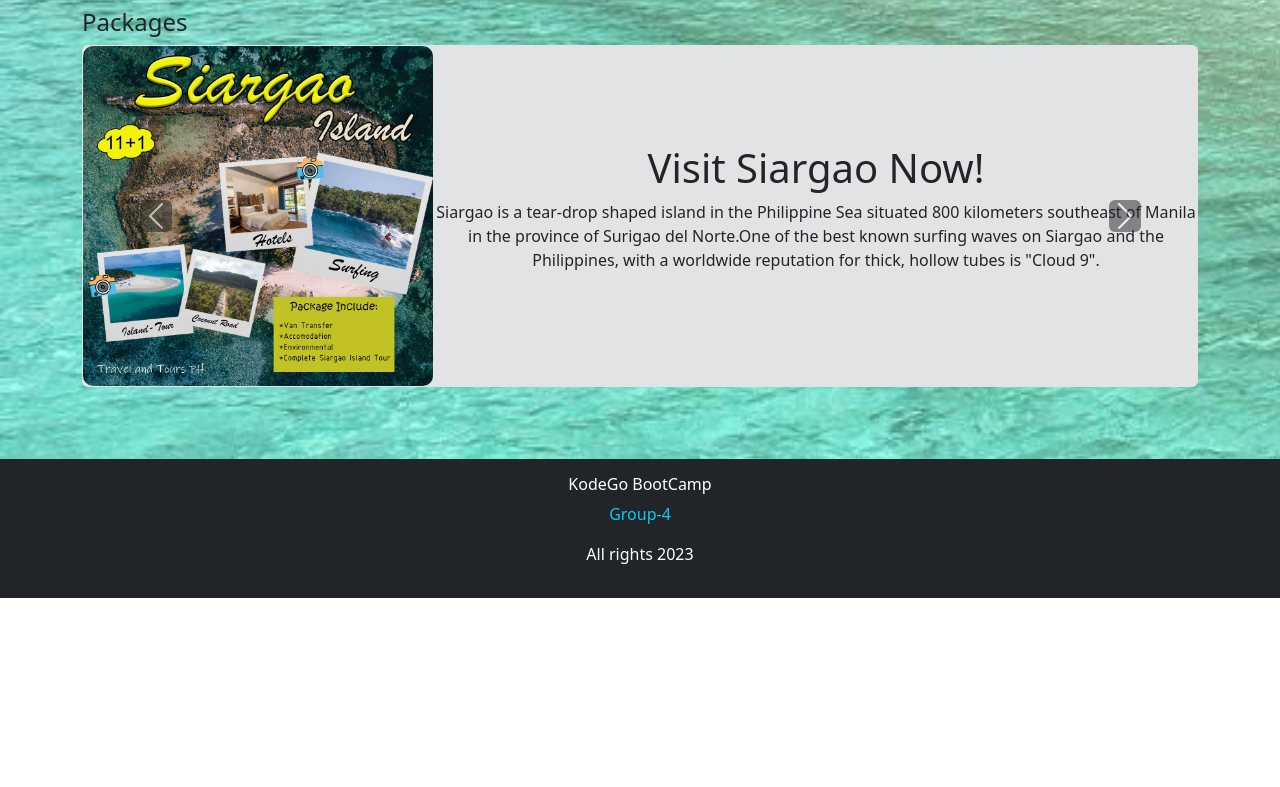
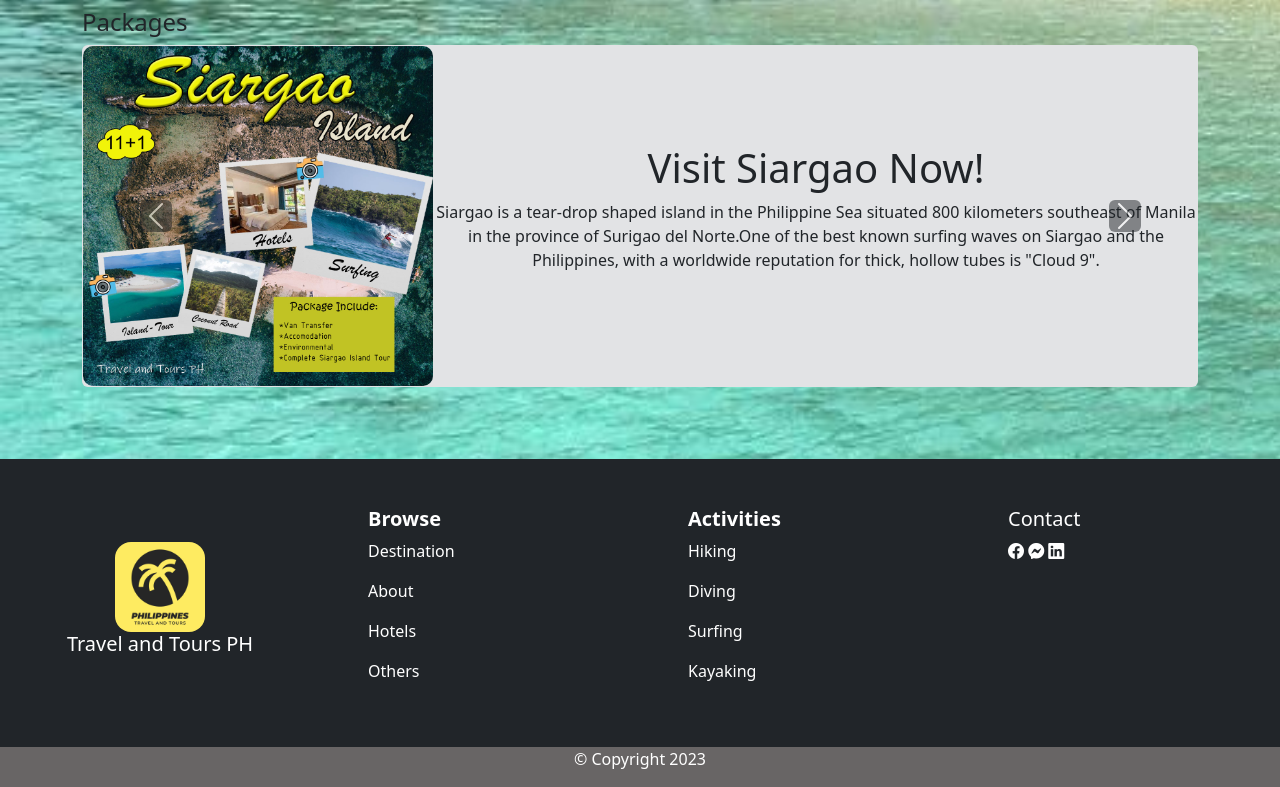
Before and after one commit to ejiphd/MP-1, a plain HTML site: page mindanao.html in a window 1280 px wide. Shown: the part 1217-2004 px from the top of the page. Before the commit the page ends 1815 px from the top, so only its background shows below. Drawn offline with nearby package versions, Linux system fonts and the light colour scheme.

Commit message:
Update mindanao.html

```diff
--- a/mindanao.html
+++ b/mindanao.html
@@ -294,13 +294,38 @@
     </div><br><br><br>
 
         <!-- footer -->
-        <div class="d-flex justify-content-center align-items-center bg-dark text-center text-white">
-            <div class="p-3 ">
-                <h6>KodeGo BootCamp</h6>
-                <p class="text-info">Group-4</p>
-                <p>All rights 2023</p>
+        <div class="container-fluid bg-dark">
+        <div class="row">
+            <div class="col-3 text-white justify-content-center align-items-center d-grid" id="first-col">
+                <img src="Assets/images/TravelAndToursPH.png" alt="Logo" width="90" height="90" class="rounded-4 ms-5">
+                <h5 class="">Travel and Tours PH</h5>
+            </div>
+            <div class="col-3 text-white p-5" id="second-col">
+                <h5><b>Browse</b></h5>
+                <p><a href="#" class=" text-white text-decoration-none">Destination</a></p>
+                <p><a href="#" class=" text-white text-decoration-none">About</a></p>
+                <p><a href="#" class=" text-white text-decoration-none">Hotels</a></p>
+                <p><a href="#" class=" text-white text-decoration-none">Others</a></p>
+            </div>
+            <div class="col-3 text-white p-5" id="third-col">
+                <h5 ><b>Activities</b></h5>
+                <p><a href="#" class=" text-white text-decoration-none">Hiking</a></p>
+                <p><a href="#" class=" text-white text-decoration-none">Diving</a></p>
+                <p><a href="#" class=" text-white text-decoration-none">Surfing</a></p>
+                <p><a href="#" class=" text-white text-decoration-none">Kayaking</a></p>
+            </div>
+            <div class="col-3 text-white p-5" id="fourth-col">
+                <h5>Contact</h5>
+                <a href="#" class="text-white"><span class="bi bi-facebook "></span></a>
+                <a href="#" class="text-white"><span class="bi bi-messenger "></span></a>
+                <a href="#" class="text-white"><span class="bi bi-linkedin "></span></a>
+            </div>
+            <div class="col text-white" id="fifth-col">
+                <p><span>&#169;</span> Copyright 2023</p>
+
             </div>
         </div>
+    </div>
         <script src="https://cdn.jsdelivr.net/npm/bootstrap@5.3.0-alpha1/dist/js/bootstrap.bundle.min.js"></script>
         <script>
             var nav = document.querySelector('nav');
```
